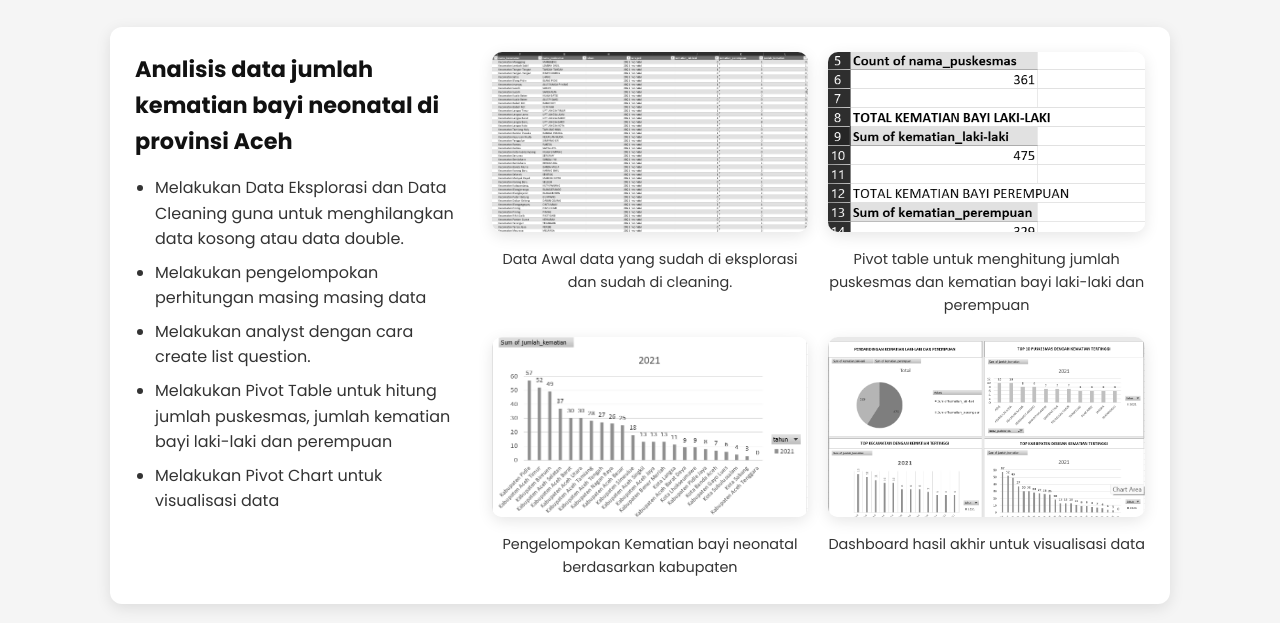
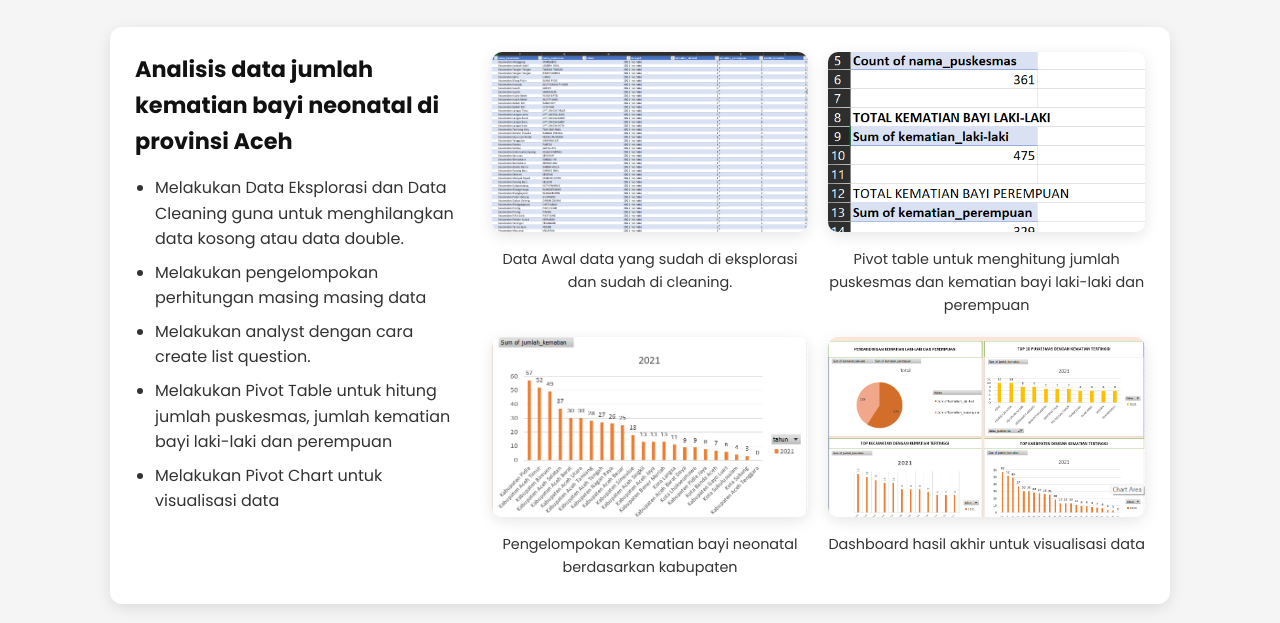
Before and after one commit to Arul1504/Arul1504.github.io, a plain HTML site: page project.html in a window 1280 px wide. Shown: the part 177-800 px from the top of the page. Drawn offline with Linux system fonts and the light colour scheme.

Commit message:
Update project.html

```diff
--- a/project.html
+++ b/project.html
@@ -129,7 +129,7 @@
       object-fit: cover;
       cursor: pointer;
       transition: transform 0.3s ease;
-      filter: grayscale(100%); /* bikin gambar hitam putih */
+      filter: none; /* bikin gambar hitam putih */
     }
 
     .gallery-item img:hover {
```
